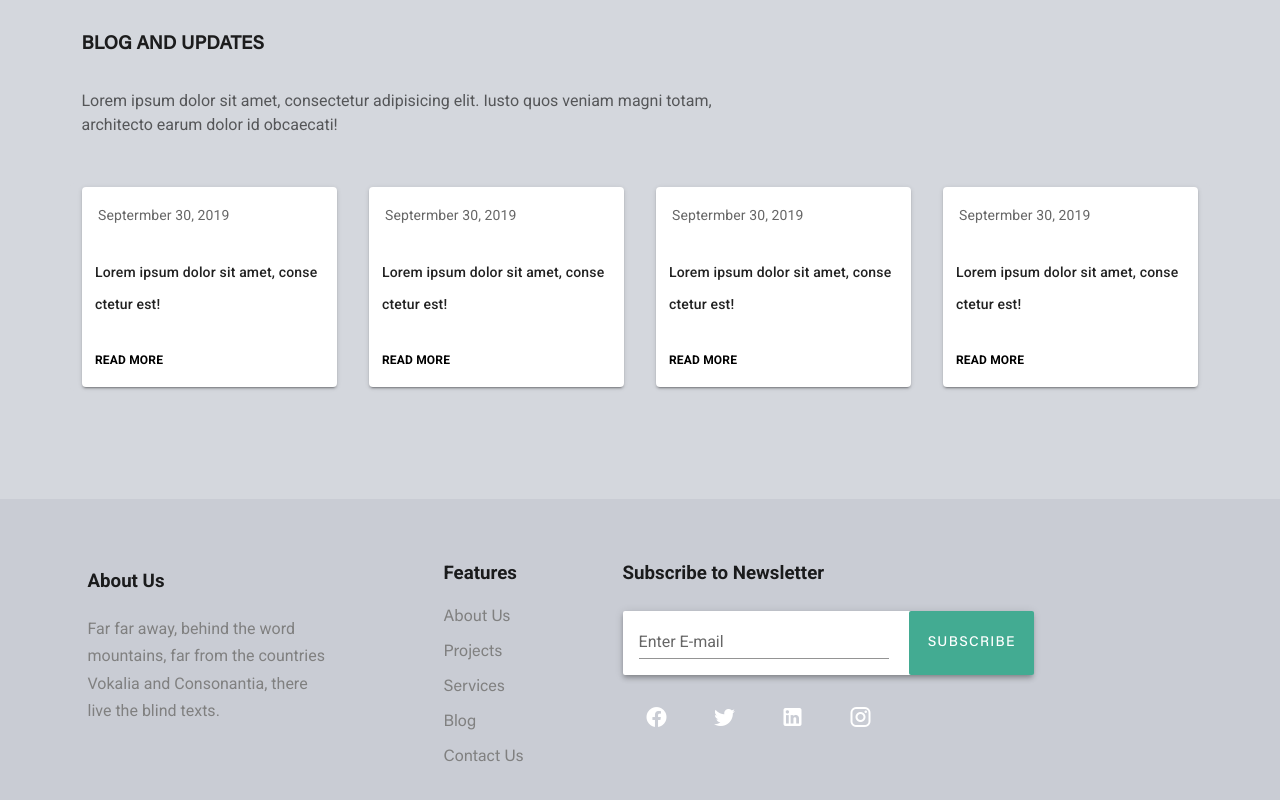
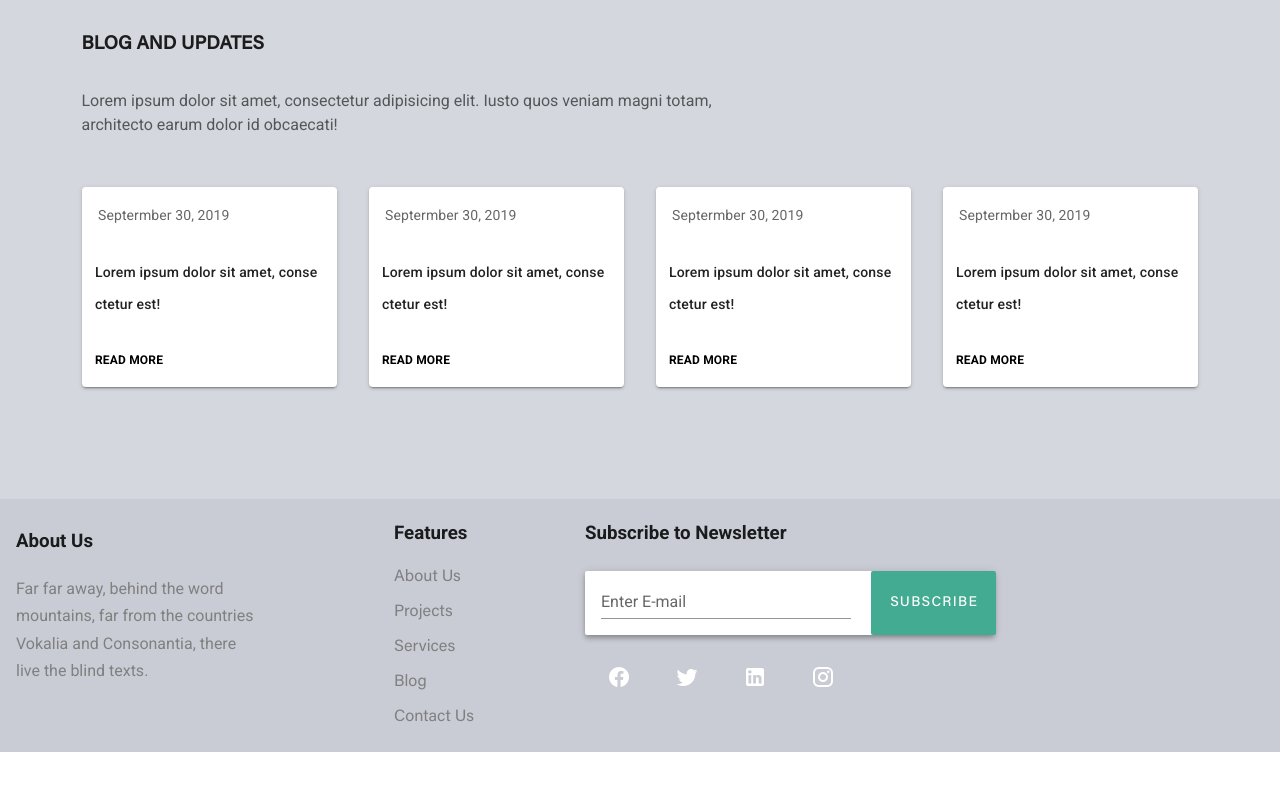
Before and after one commit to AndreewMelnik/Marga-interior-design, a Vue app: page / in a window 1280 px wide. Shown: the part 4775-5575 px from the top of the page. After the commit the page ends 5527 px from the top, so only its background shows below. Built offline with nearby package versions, Linux system fonts and the light colour scheme.

Commit message:
adaptive navbar

```diff
--- a/src/components/App/app-footer.vue
+++ b/src/components/App/app-footer.vue
@@ -4,13 +4,12 @@
       class="pt-5 pb-5"
   >
     <v-container
-        class="pa-10">
+
       <div class="row">
         <v-col class="about">
           <h3>About Us </h3>
           <p>Far far away, behind the word mountains, far from the countries Vokalia and Consonantia, there live the
             blind texts.
-
           <p/>
         </v-col>
         <v-col
```
